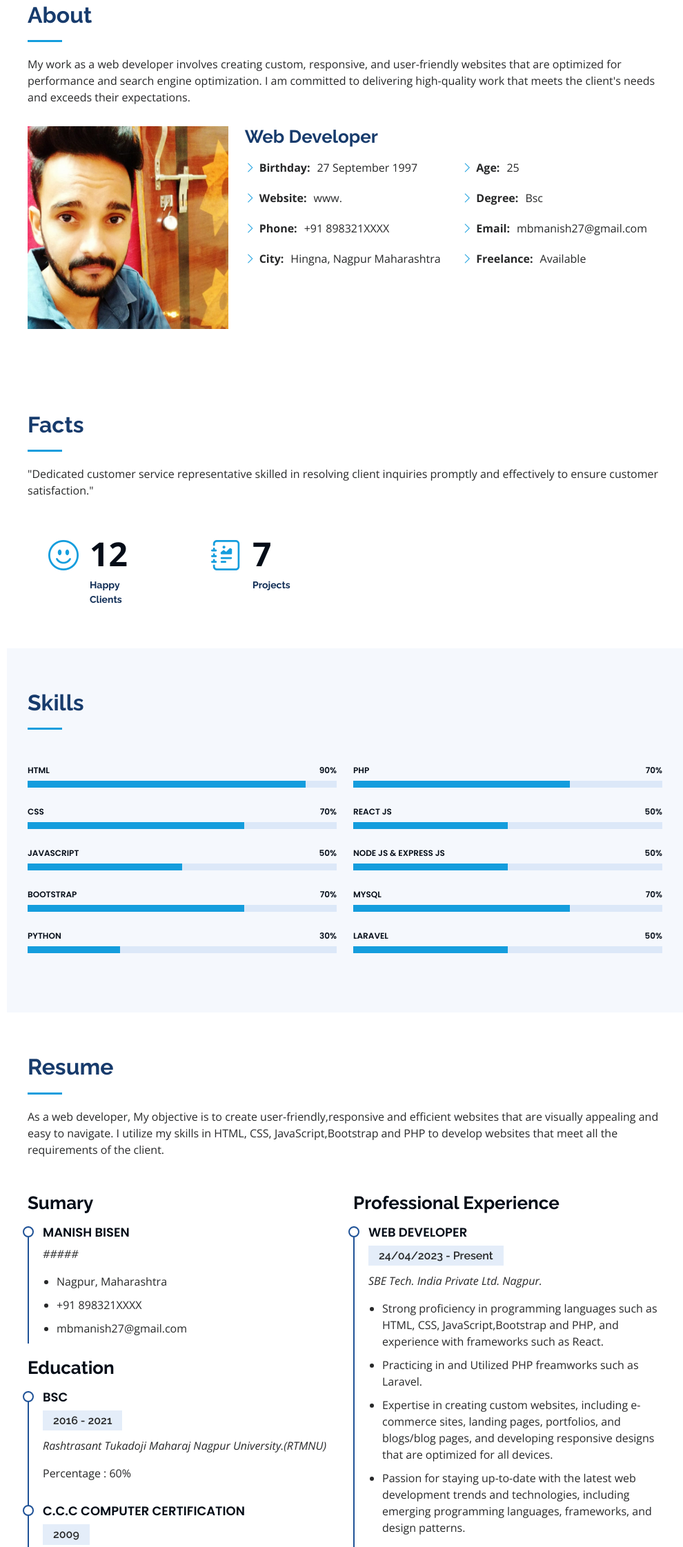
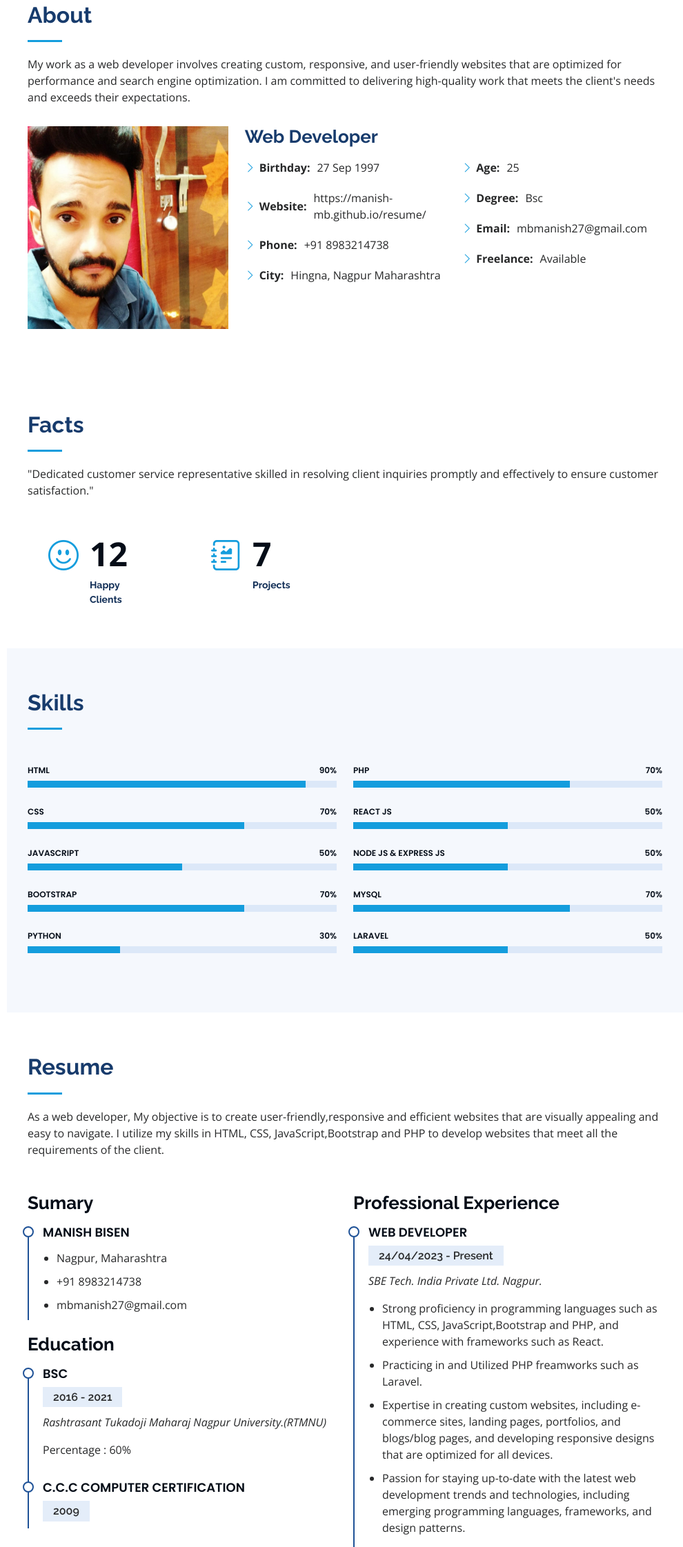
Before and after one commit to Manish-mb/resume, a plain HTML site: page index.html in a window 1280 px wide. Shown: the part 857-3100 px from the top of the page at 69% size, without its empty margins (290-1280 px from the left). Drawn offline with nearby package versions, Linux system fonts and the light colour scheme.

Commit message:
Update index.html
again change file information

```diff
--- a/index.html
+++ b/index.html
@@ -93,9 +93,9 @@
             <div class="row">
               <div class="col-lg-6">
                 <ul>
-                  <li><i class="bi bi-chevron-right"></i> <strong>Birthday:</strong> <span>27 September 1997</span></li>
-                  <li><i class="bi bi-chevron-right"></i> <strong>Website:</strong> <span>www.</span></li>
-                  <li><i class="bi bi-chevron-right"></i> <strong>Phone:</strong> <span>+91 898321XXXX</span></li>
+                  <li><i class="bi bi-chevron-right"></i> <strong>Birthday:</strong> <span>27 Sep 1997</span></li>
+                  <li><i class="bi bi-chevron-right"></i> <strong>Website:</strong> <span>https://manish-mb.github.io/resume/</span></li>
+                  <li><i class="bi bi-chevron-right"></i> <strong>Phone:</strong> <span>+91 8983214738</span></li>
                   <li><i class="bi bi-chevron-right"></i> <strong>City:</strong> <span>Hingna, Nagpur Maharashtra</span></li>
                 </ul>
               </div>
@@ -103,7 +103,7 @@
                 <ul>
                   <li><i class="bi bi-chevron-right"></i> <strong>Age:</strong> <span>25</span></li>
                   <li><i class="bi bi-chevron-right"></i> <strong>Degree:</strong> <span>Bsc</span></li>
-                  <li><i class="bi bi-chevron-right"></i> <strong>Email:</strong> <span>mbmanish27@gmail.com</span></li>
+                  <li><i class="bi bi-chevron-right"></i> <strong>Email:</strong><span>mbmanish27@gmail.com</span></li>
                   <li><i class="bi bi-chevron-right"></i> <strong>Freelance:</strong> <span>Available</span></li>
                 </ul>
               </div>
@@ -258,10 +258,10 @@
             <h3 class="resume-title">Sumary</h3>
             <div class="resume-item pb-0">
               <h4>Manish Bisen</h4>
-              <p><em>#####</em></p>
+              <p><em></em></p>
               <ul>
                 <li>Nagpur, Maharashtra</li>
-                <li>+91 898321XXXX</li>
+                <li>+91 8983214738</li>
                 <li>mbmanish27@gmail.com</li>
               </ul>
             </div>
@@ -277,7 +277,7 @@
               <h4>C.C.C Computer Certification</h4>
               <h5>2009</h5>
               <p><em></em></p>
-              <p>  Percentage :</p>
+              <p> </p>
             </div>
           </div>
           <div class="col-lg-6" data-aos="fade-up" data-aos-delay="100">
@@ -464,7 +464,7 @@
               <div class="phone">
                 <i class="bi bi-phone"></i>
                 <h4>Call:</h4>
-                <p>+91 98831XXXX</p>
+                <p>+91 8983214738</p>
               </div>
 
 
```
